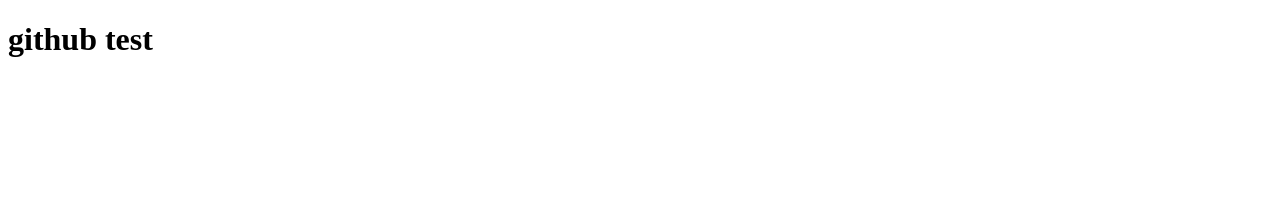
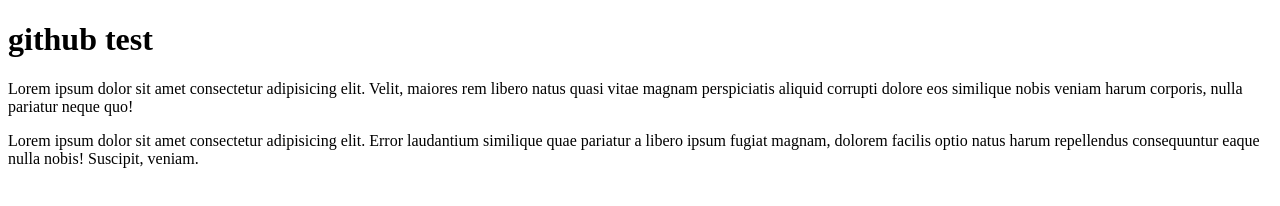
Before and after one commit to NayMn/test-2, a plain HTML site: page index.html in a window 1280 px wide. Drawn offline with Linux system fonts and the light colour scheme.

Commit message:
content text

```diff
--- a/index.html
+++ b/index.html
@@ -9,6 +9,14 @@
 
 <body>
     <h1>github test</h1>
+    <p>Lorem ipsum dolor sit amet consectetur adipisicing elit. Velit, maiores rem libero natus quasi vitae magnam
+        perspiciatis aliquid corrupti dolore eos similique nobis veniam harum corporis, nulla pariatur neque quo!
+
+    </p>
+    <p>Lorem ipsum dolor sit amet consectetur adipisicing elit. Error laudantium similique quae pariatur a libero ipsum
+        fugiat magnam, dolorem facilis optio natus harum repellendus consequuntur eaque nulla nobis! Suscipit, veniam.
+
+    </p>
 </body>
 
 </html>
```
